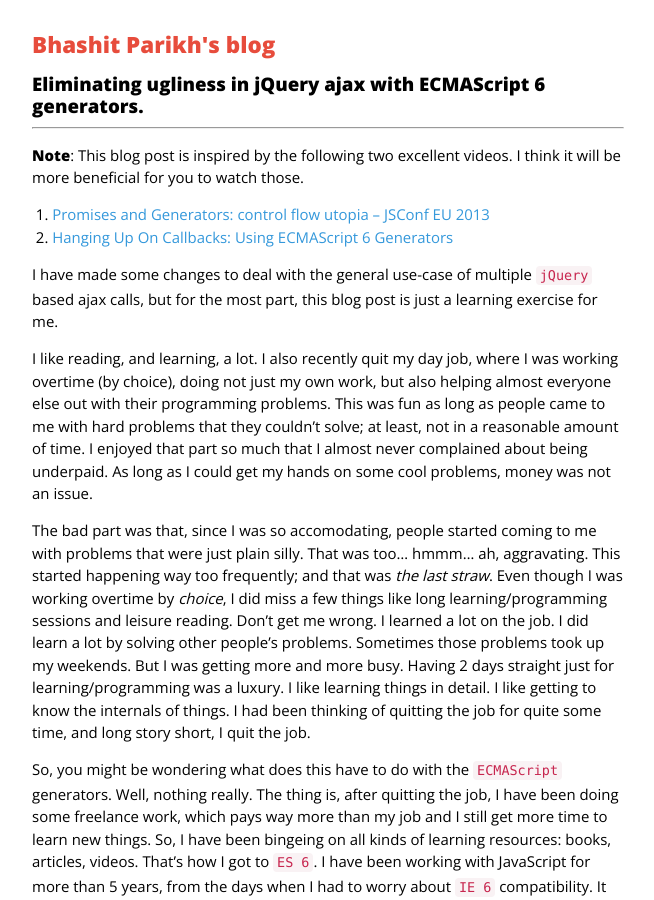
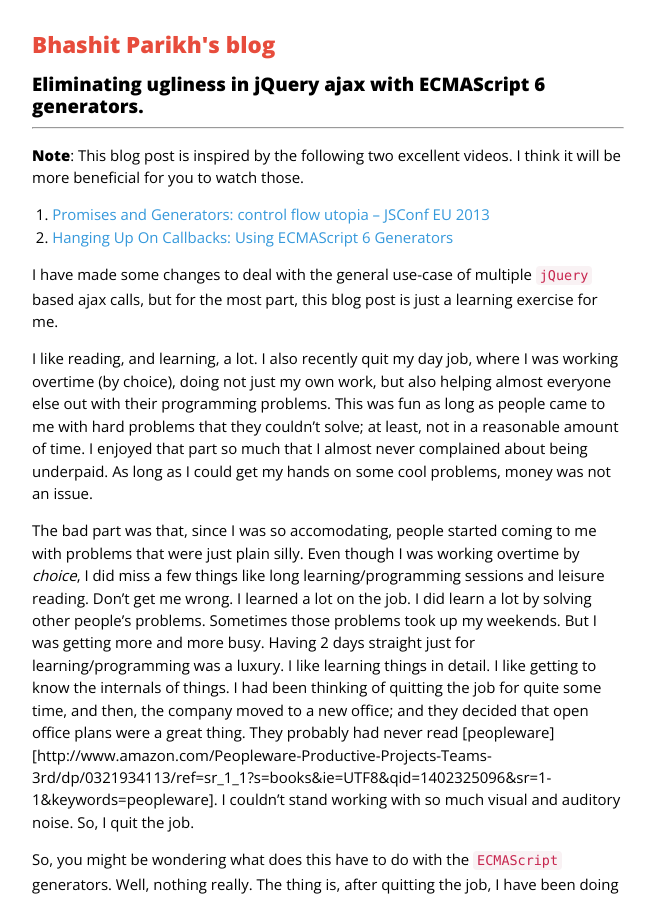
Before and after one commit to Bhashit/bhashit.github.io, a Jekyll site: the page built from _posts/2014-06-04-better-jquery-ajax-with-es6-generators.markdown, in a window 1280 px wide and 900 px high. Shown: the whole window, without its empty margins (312-966 px from the left). Built offline with Jekyll 4.4.1, drawn with Linux system fonts in a browser that asks for light colours; Markdown is read by kramdown in place of the engine named in the settings; comment, search, counter and statistics services are not loaded.

Commit message:
SOme mods

```diff
--- a/_posts/2014-06-04-better-jquery-ajax-with-es6-generators.markdown
+++ b/_posts/2014-06-04-better-jquery-ajax-with-es6-generators.markdown
@@ -14,7 +14,7 @@ I have made some changes to deal with the general use-case of multiple [`jQuery`
 
 I like reading, and learning, a lot. I also recently quit my day job, where I was working overtime (by choice), doing not just my own work, but also helping almost everyone else out with their programming problems. This was fun as long as people came to me with hard problems that they couldn't solve; at least, not in a reasonable amount of time. I enjoyed that part so much that I almost never complained about being underpaid. As long as I could get my hands on some cool problems, money was not an issue.
 
-The bad part was that, since I was so accomodating, people started coming to me with problems that were just plain silly. That was too... hmmm... ah, aggravating. This started happening way too frequently; and that was *the last straw*. Even though I was working overtime by *choice*, I did miss a few things like long learning/programming sessions and leisure reading. Don't get me wrong. I learned a lot on the job. I did learn a lot by solving other people's problems. Sometimes those problems took up my weekends. But I was getting more and more busy. Having 2 days straight just for learning/programming was a luxury. I like learning things in detail. I like getting to know the internals of things. I had been thinking of quitting the job for quite some time, and long story short, I  quit the job.
+The bad part was that, since I was so accomodating, people started coming to me with problems that were just plain silly. Even though I was working overtime by *choice*, I did miss a few things like long learning/programming sessions and leisure reading. Don't get me wrong. I learned a lot on the job. I did learn a lot by solving other people's problems. Sometimes those problems took up my weekends. But I was getting more and more busy. Having 2 days straight just for learning/programming was a luxury. I like learning things in detail. I like getting to know the internals of things. I had been thinking of quitting the job for quite some time, and then, the company moved to a new office; and they decided that open office plans were a great thing. They probably had never read [peopleware][http://www.amazon.com/Peopleware-Productive-Projects-Teams-3rd/dp/0321934113/ref=sr_1_1?s=books&ie=UTF8&qid=1402325096&sr=1-1&keywords=peopleware]. I couldn't stand working with so much visual and auditory noise. So, I quit the job.
 
 So, you might be wondering what does this have to do with the `ECMAScript` generators. Well, nothing really. The thing is, after quitting the job, I have been doing some freelance work, which pays way more than my job and I still get more time to learn new things. So, I have been bingeing on all kinds of learning resources: books, articles, videos. That's how I got to [`ES 6`][es6]. I have been working with JavaScript for more than 5 years, from the days when I had to worry about `IE 6` compatibility. It has come a long way from those days.
 
```
